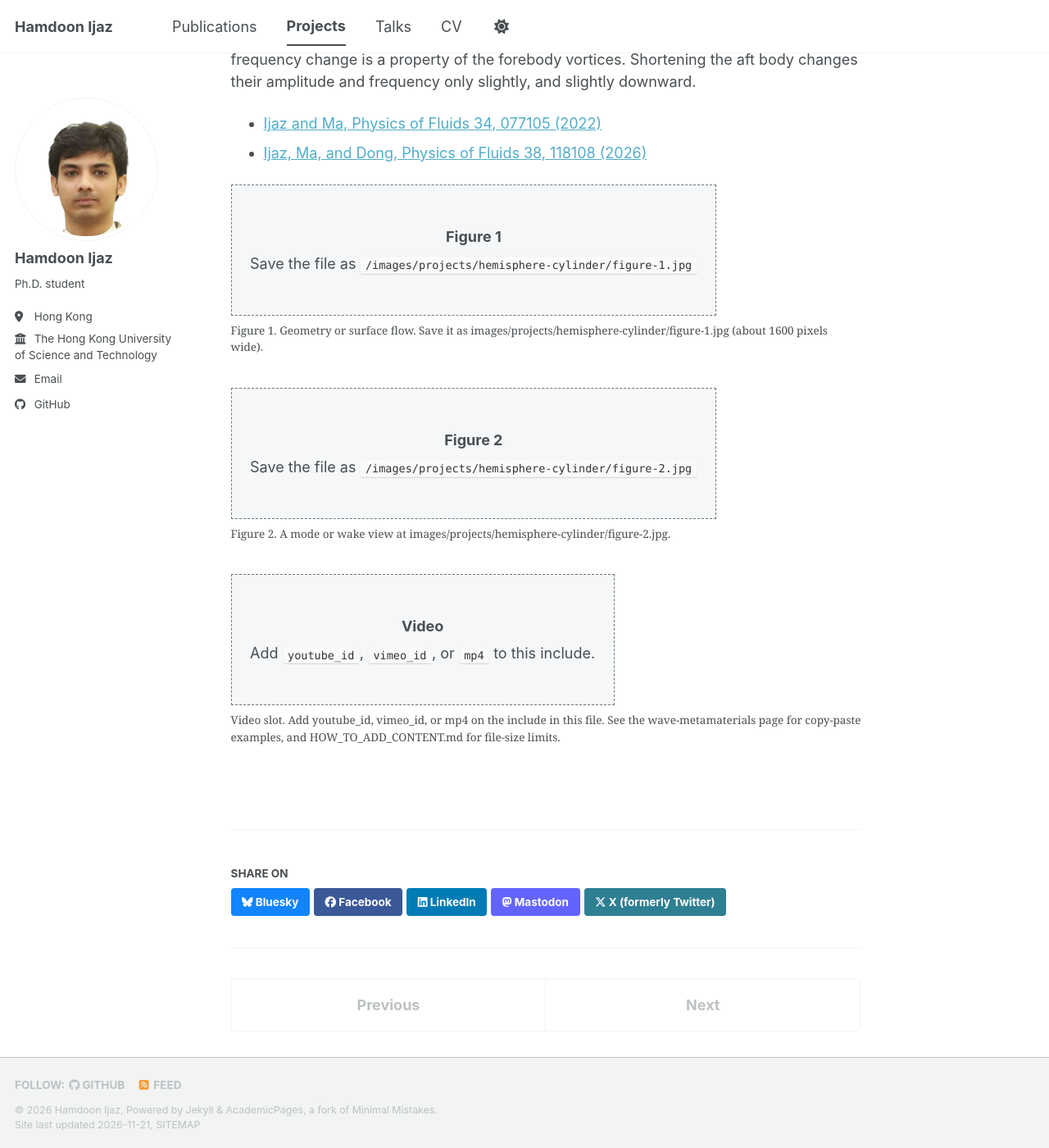
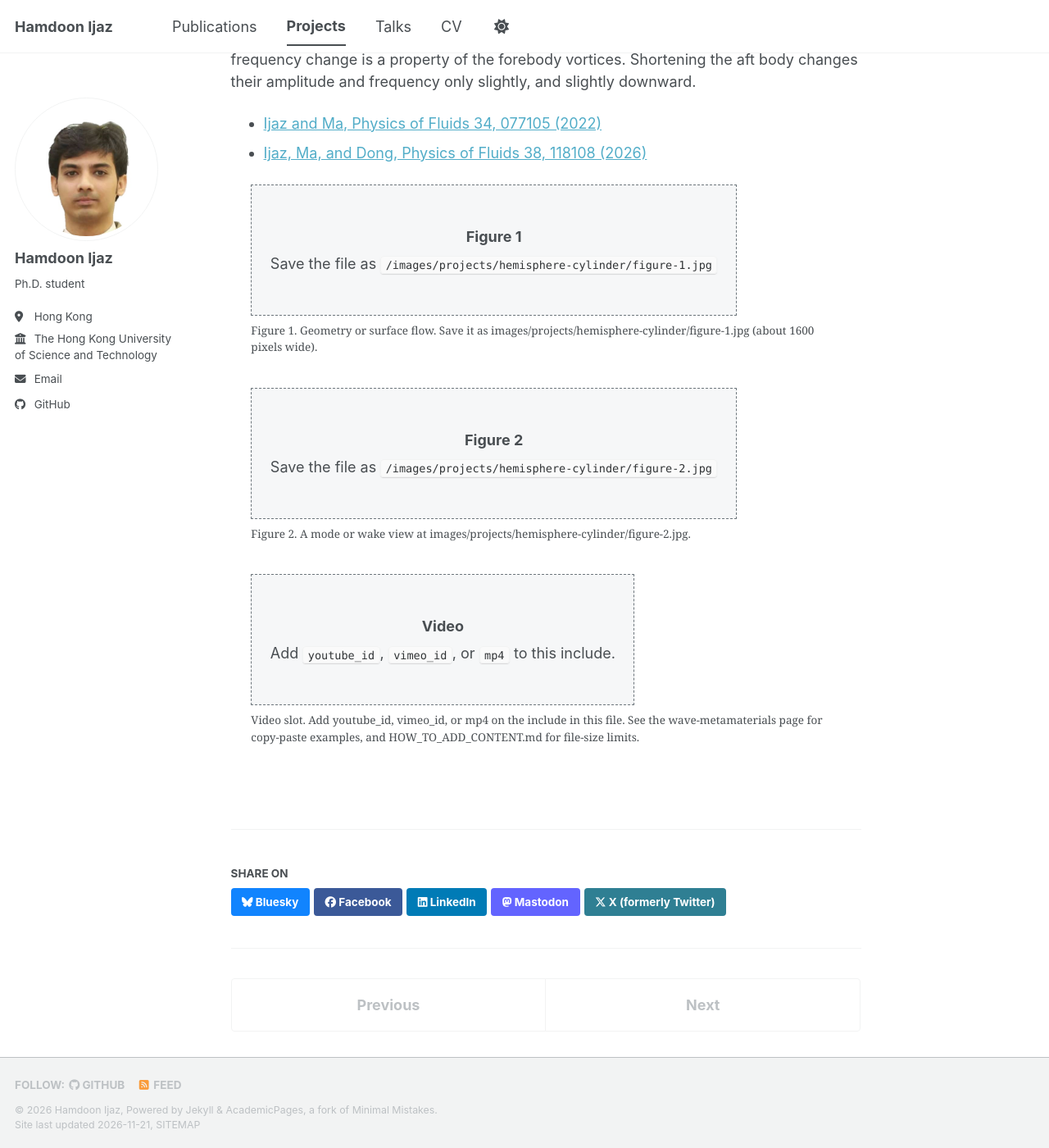
Before and after one commit to Hamdoon-UST/Hamdoon-UST.github.io, a Jekyll site: the page built from _portfolio/hemisphere-cylinder.md, in a window 1280 px wide and 1400 px high, scrolled down 640 px. Shown: the whole window at 82% size. Built offline with Jekyll 4.4.1, drawn with Linux system fonts in a browser that asks for light colours; a style sheet for code colours, icons or effects is not loaded.

Commit message:
Limit figure width and support two-column figure rows
Co-authored-by: Hamdoon Ijaz <Hamdoon-UST@users.noreply.github.com>

```diff
--- a/_sass/layout/_custom.scss
+++ b/_sass/layout/_custom.scss
@@ -103,3 +103,29 @@
 .research-themes {
   padding-left: 1.2rem;
 }
+
+.page__content .media-slot {
+  max-width: 40rem;
+  margin-left: auto;
+  margin-right: auto;
+}
+
+.media-slot-row {
+  display: grid;
+  grid-template-columns: 1fr 1fr;
+  gap: 1rem;
+  align-items: start;
+  max-width: 52rem;
+  margin: 1.4rem auto 1.8rem;
+}
+
+.media-slot-row .media-slot {
+  max-width: none;
+  margin: 0;
+}
+
+@media (max-width: 700px) {
+  .media-slot-row {
+    grid-template-columns: 1fr;
+  }
+}
```
